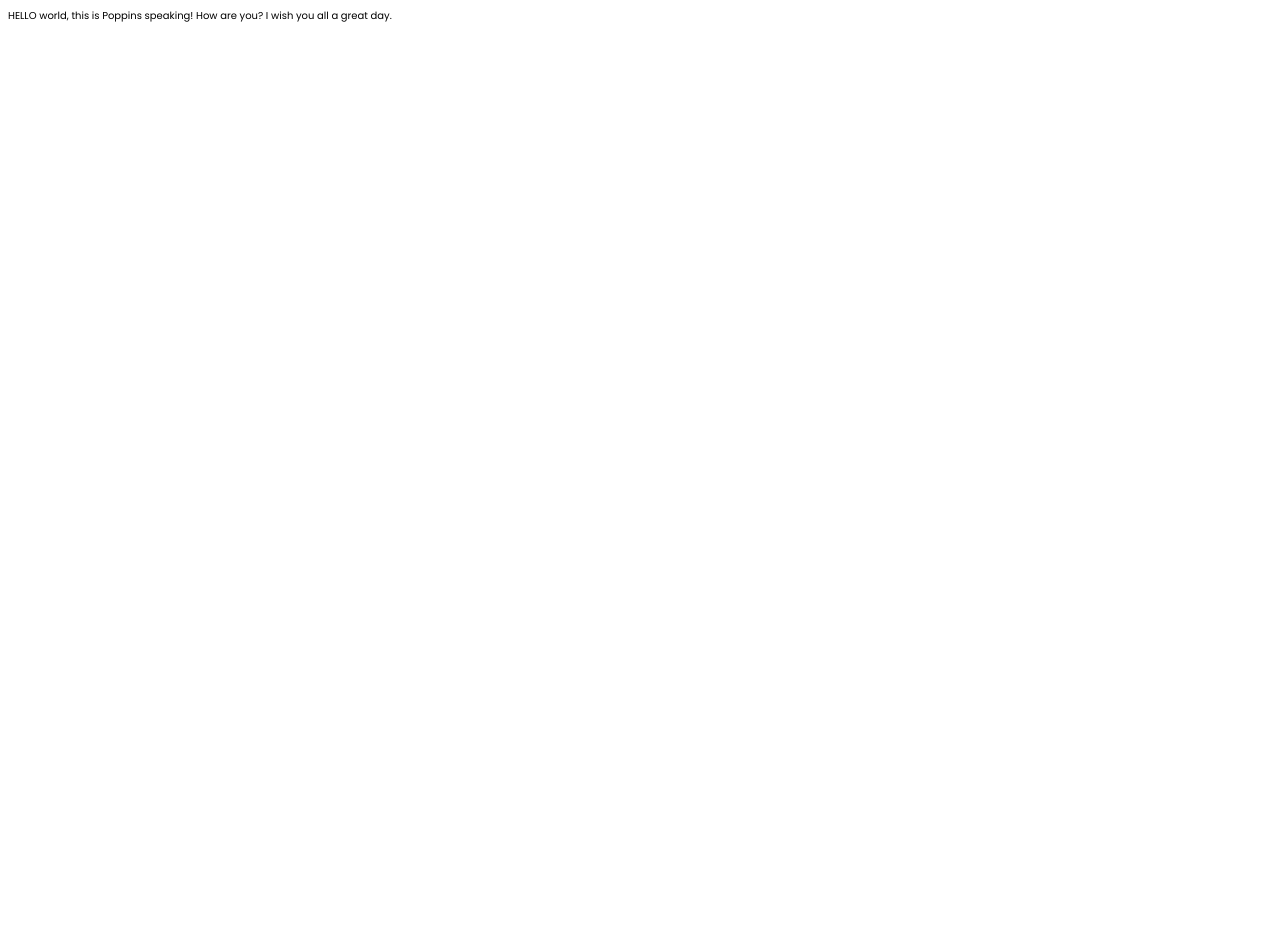
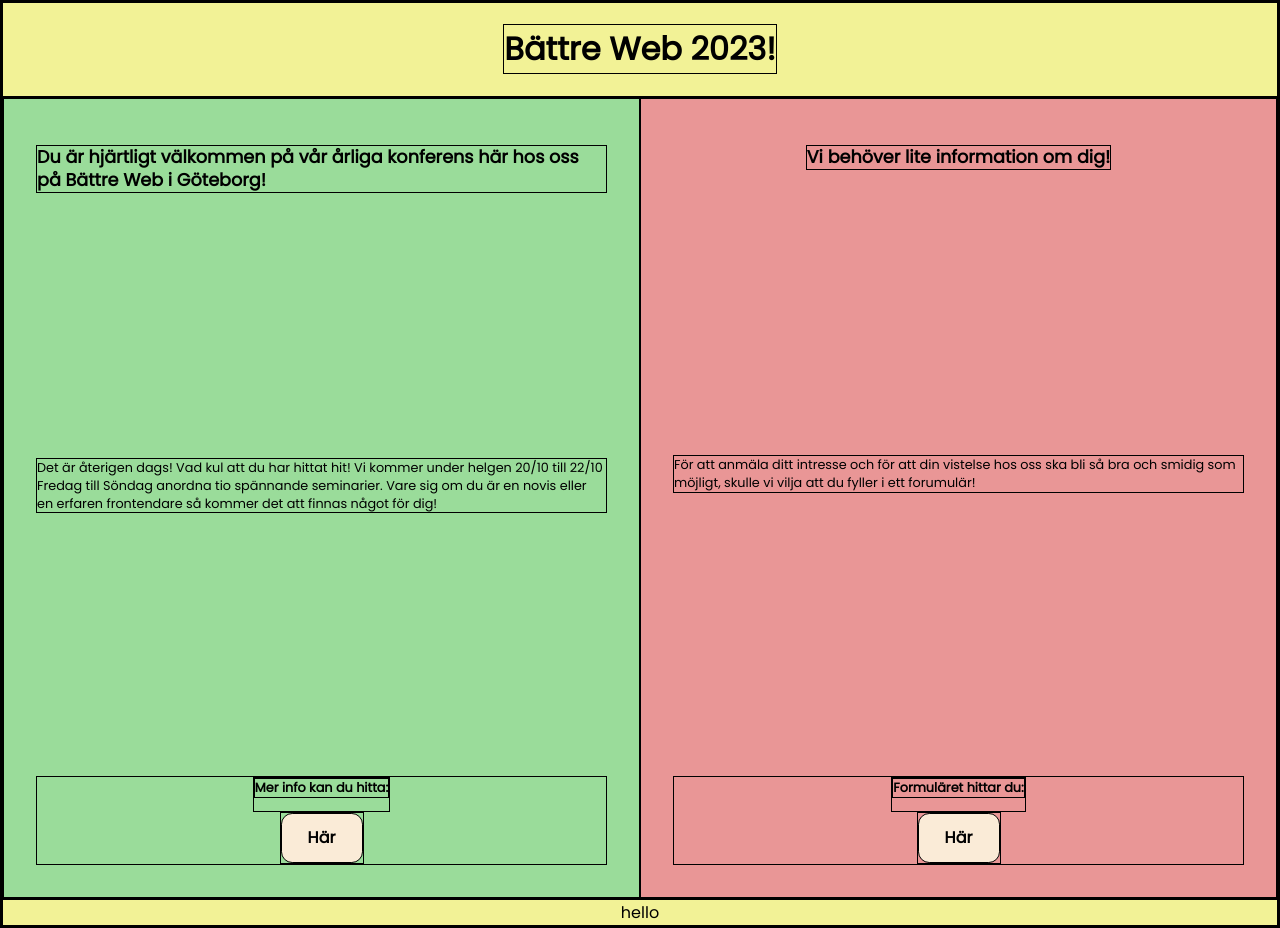
Before and after one commit to Gnobodygnows/BW-Inlamningsuppgift, a plain HTML site: page index.html in a window 1280 px wide. Before the commit the page ends 800 px from the top, so only its background shows below. Drawn offline with Linux system fonts and the light colour scheme.

Commit message:
lite html och styling

```diff
--- a/index.html
+++ b/index.html
@@ -16,7 +16,55 @@
 </head>
 
 <body>
-HELLO world, this is Poppins speaking! How are you? I wish you all a great day.
+	<header>
+		<h1>Bättre Web 2023!</h1>
+	</header>
+	<div class="wrapper">
+		<div class="content-left">
+			<h2>
+				Du är hjärtligt välkommen på vår årliga konferens här hos oss på Bättre Web i Göteborg!
+			</h2>
+			<p>
+				Det är återigen dags! Vad kul att du har hittat hit! Vi kommer under helgen 20/10 till 22/10 Fredag
+				till
+				Söndag anordna tio spännande seminarier. Vare sig om du är en novis eller en erfaren frontendare så
+				kommer det att finnas något för dig!
+			</p>
+			<div class="bottom">
+				<div>
+					<p>
+						Mer info kan du hitta:
+					</p>
+				</div>
+				<div>
+					<a href="#">Här</a>
+				</div>
+			</div>
+		</div>
+		<div class="content-right">
+			<h2>
+				Vi behöver lite information om dig!
+			</h2>
+			<p>
+				För att anmäla ditt intresse och för att din vistelse hos oss ska bli så bra och smidig som möjligt,
+				skulle vi vilja att du fyller i ett forumulär!
+			</p>
+			<div class="bottom">
+				<div>
+					<p>
+						Formuläret hittar du:
+					</p>
+				</div>
+				<div>
+					<a href="#">Här</a>
+				</div>
+			</div>
+		</div>
+
+	</div>
+	<footer>
+		hello
+	</footer>
 </body>
 
 </html>
--- a/style.css
+++ b/style.css
@@ -1,6 +1,94 @@
-html {
-	font-family: 'Poppins', sans-serif;
-	font-size: 62.5%;
-	/* Detta gör scaling enklare. Det gör att 1rem motsvarar 10 pixlar.
-	Vill jag sätta något till t.ex 30 pixlar så kan jag nu skriva 3 rem i stället för att konstant kolla en pixel-rem converter. */
+* {
+	border: 1px solid black;
 }
+
+body {
+	/* width: 100%; */
+	font-family: Poppins, sans-serif;
+	margin: 0;
+	background-color: #8aa1f7;
+}
+
+header, footer {
+	/* width: 100%; */
+	display: flex;
+	justify-content: center;
+	background-color: #f2f296;
+}
+
+.wrapper {
+	/* width: 100%; */
+	display:flex;
+	flex-wrap: wrap;
+	min-height: 100vh;
+}
+
+/* .content-left, .content-right {
+	justify-self: stretch;
+} */
+
+.content-left {
+	display: flex;
+	flex-direction: column;
+	background-color: #9adc9a;
+	padding: 2em;
+	width: 50%;
+	flex: 1;
+}
+
+.content-right {
+	display: flex;
+	flex-direction: column;
+	background-color: #e99696;
+	padding: 2em;
+	width: 50%;
+	flex: 1;
+}
+
+.content-left .bottom,
+.content-right .bottom {
+    display: flex;
+    flex-direction: column;
+    align-items: center;
+    justify-content: center;
+}
+
+.bottom {
+	margin-top: auto;
+}
+
+.bottom div p {
+	font-weight: bold;
+}
+
+a {
+	display: flex;
+    justify-content: center;
+    align-items: center;
+	align-self: center;
+	width: 5em;
+	height: 3em;
+	color: black;
+	font-weight: bold;
+	text-decoration: none;
+	border-radius: 0.7em;
+	background-color: antiquewhite;
+}
+
+h2 {
+	font-size: 1.1em;
+	line-height: 130%;
+	align-self: center;
+}
+
+p {
+	display: flex;
+    justify-content: center;
+	font-size: 0.8em;
+	line-height: 140%;
+	margin-top: auto;
+}
+
+footer {
+	margin-top: 0;
+}
```
